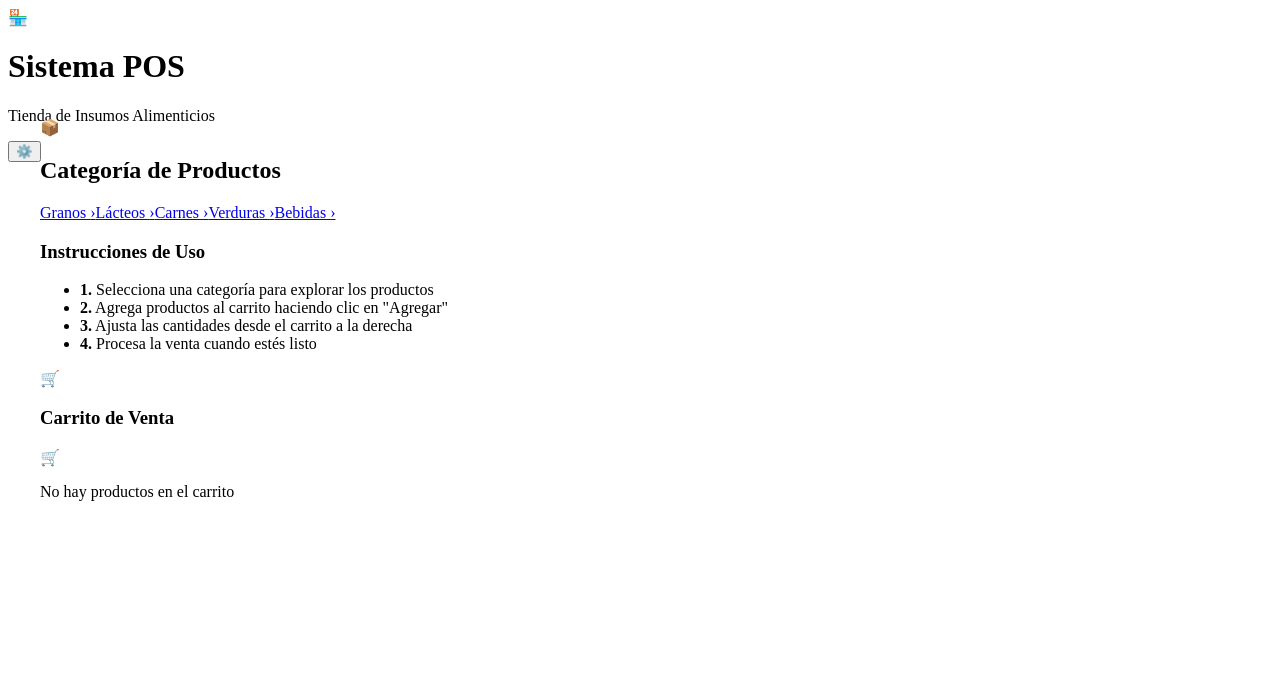
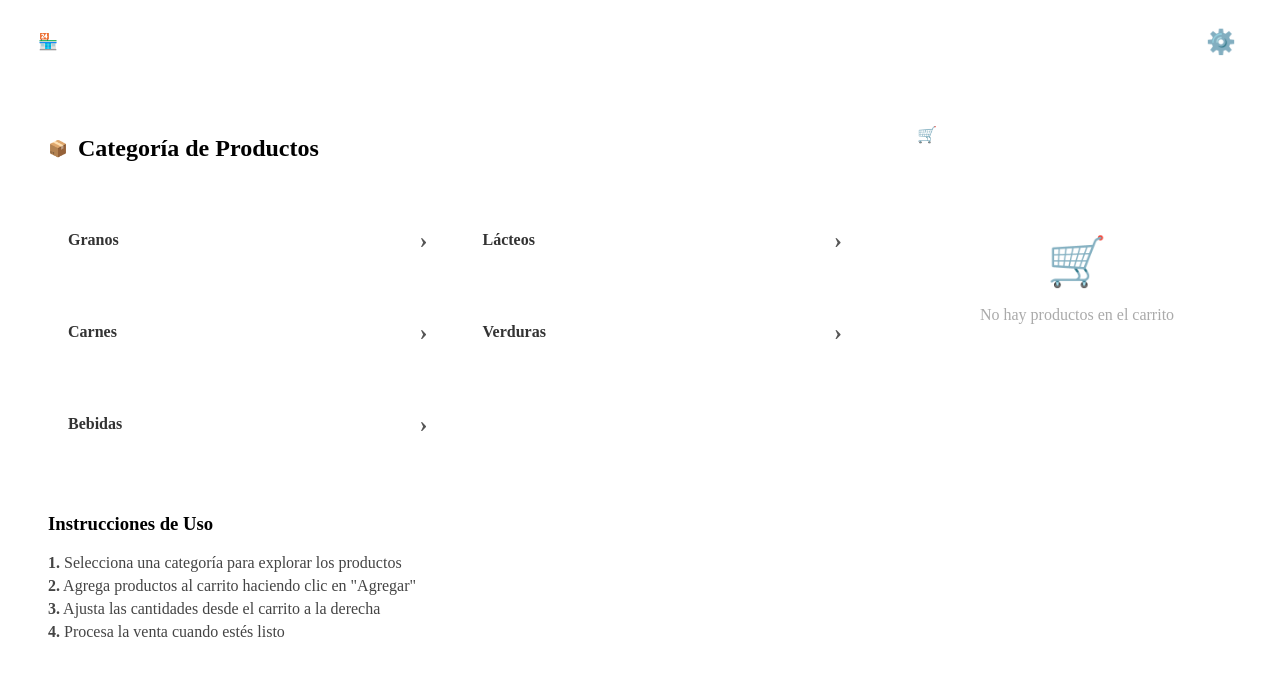
Before and after one commit to Klebosov/Abarrotes, an Angular app: page / in a window 1280 px wide. Shown: the top 676 px of the page. Built offline with nearby package versions, Linux system fonts and the light colour scheme.

Commit message:
Refactor homepage CSS with new styles and variables

```diff
--- a/src/app/homepage/homepage.css
+++ b/src/app/homepage/homepage.css
@@ -1,40 +1,129 @@
-
-.contenedor-principal {
-  display: flex;
-  flex-direction: column;
-  margin: 0 auto;
-  max-width: 1200px;
+:root {
+  --primary-blue: #2a7ade;
+  --light-blue: #9bc5f3;
+  --bg-gray: #fcfcfc;
+  --border-color: #333;
 }
 
+body {
+  margin: 0;
+  font-family: 'Segoe UI', Tahoma, Geneva, Verdana, sans-serif;
+  background-color: white;
+}
 
+/* Header Azul */
 .area-header {
-  height: 100px;
+  background-color: var(--primary-blue);
+  color: white;
+  padding: 15px 30px;
+  display: flex;
+  justify-content: space-between;
+  align-items: center;
+}
+
+.logo-title {
+  display: flex;
+  align-items: center;
+  gap: 15px;
+}
+
+.logo-title h1 { margin: 0; font-size: 1.2rem; }
+.logo-title p { margin: 0; font-size: 0.8rem; opacity: 0.9; }
+
+.settings-btn {
+  background: none;
+  border: none;
+  font-size: 1.5rem;
+  color: white;
+  cursor: pointer;
+}
+
+/* Layout Principal */
+.contenedor-principal {
+  display: grid;
+  grid-template-columns: 1fr 350px; /* Columna izquierda grande, derecha fija */
+  gap: 20px;
+  padding: 20px;
+}
+
+/* Contenedor de Categorías */
+.seccion-principal {
+  border: 1.5px solid var(--border-color);
+  border-radius: 8px;
+  padding: 20px;
+}
+
+.header-seccion {
+  display: flex;
+  align-items: center;
+  gap: 10px;
+  margin-bottom: 20px;
+}
+
+/* Grid de Tarjetas */
+.menu-categorias {
+  display: grid;
+  grid-template-columns: repeat(2, 1fr);
+  gap: 15px;
+  margin-bottom: 30px;
+}
+
+.card-categoria {
+  background-color: var(--light-blue);
+  border: 1.5px solid var(--primary-blue);
+  border-radius: 6px;
+  padding: 25px 20px;
+  text-decoration: none;
+  color: #333;
+  font-weight: bold;
+  display: flex;
+  justify-content: space-between;
+  align-items: center;
+  transition: transform 0.2s;
+}
+
+.card-categoria:hover {
+  transform: translateY(-2px);
+  filter: brightness(1.05);
+}
+
+.arrow { font-size: 1.5rem; color: #555; }
+
+/* Instrucciones */
+.instrucciones {
+  border-top: 1.5px solid var(--border-color);
+  padding-top: 20px;
+}
+
+.instrucciones h3 { margin-top: 0; }
+.instrucciones ul { list-style: none; padding: 0; }
+.instrucciones li { margin-bottom: 5px; color: #444; }
+
+/* Carrito de Venta */
+.barra-lateral {
+  border: 1.5px solid var(--border-color);
+  border-radius: 8px;
+  overflow: hidden;
+  height: fit-content;
+}
+
+.carrito-header {
+  background-color: var(--primary-blue);
+  color: white;
+  padding: 10px 15px;
+  display: flex;
+  align-items: center;
+  gap: 10px;
+}
+
+.carrito-vacio {
+  padding: 60px 20px;
+  text-align: center;
+  color: #aaa;
+}
+
+.icon-empty {
+  font-size: 3rem;
+  display: block;
   margin-bottom: 10px;
 }
-
-
-.menu-principal ul {
-  display: flex;
-  list-style: none;
-  padding: 0;
-  margin: 0;
-}
-
-.menu-principal li {
-  margin-right: 20px;
-}
-
-
-.contenido-central {
-  display: grid;
-  grid-template-columns: 70% 30%;
-  gap: 20px;
-  min-height: 400px;
-}
-
-
-
-.pie-pagina {
-  margin-top: 20px;
-  height: 50px;
-}
```
